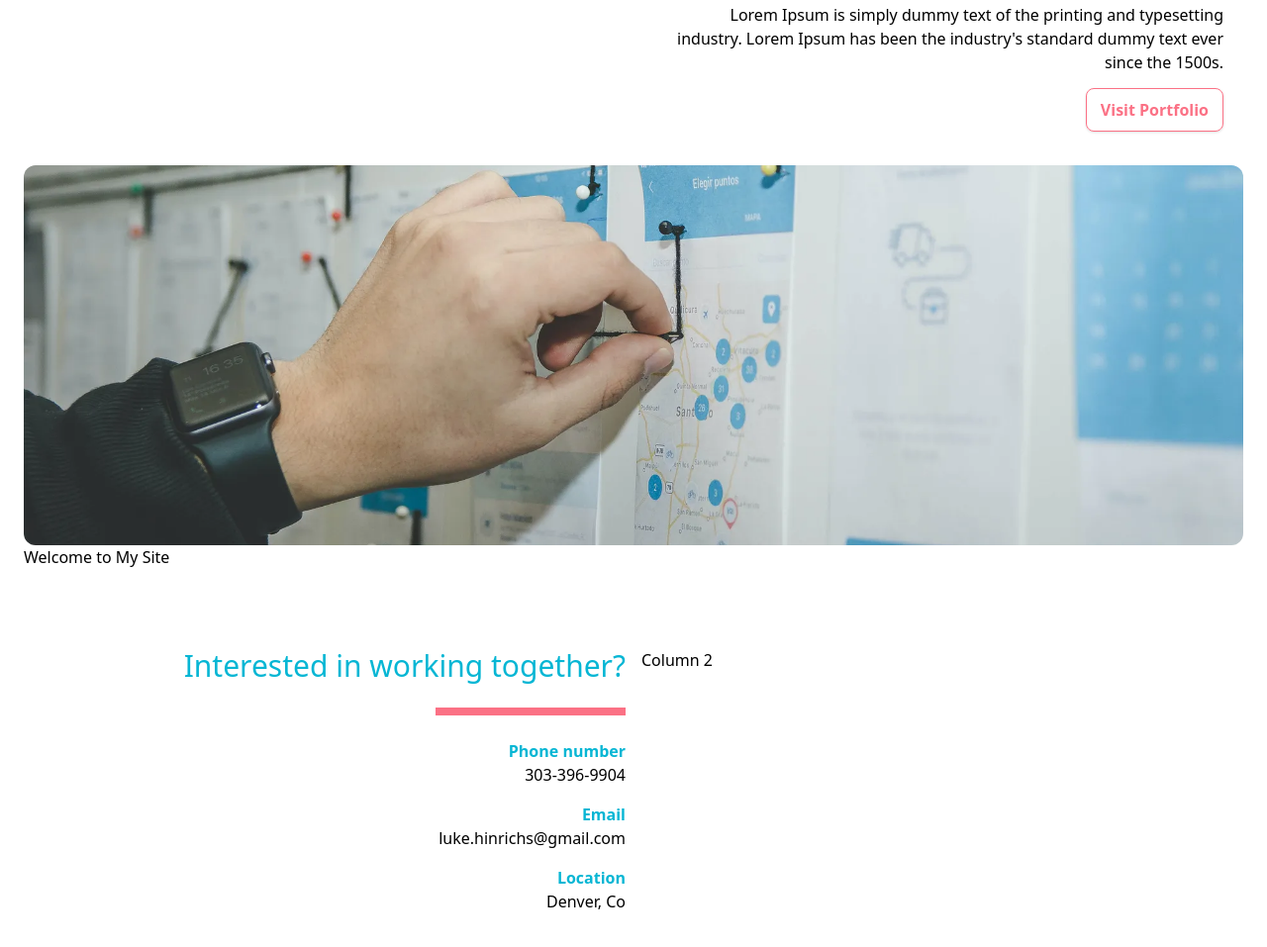
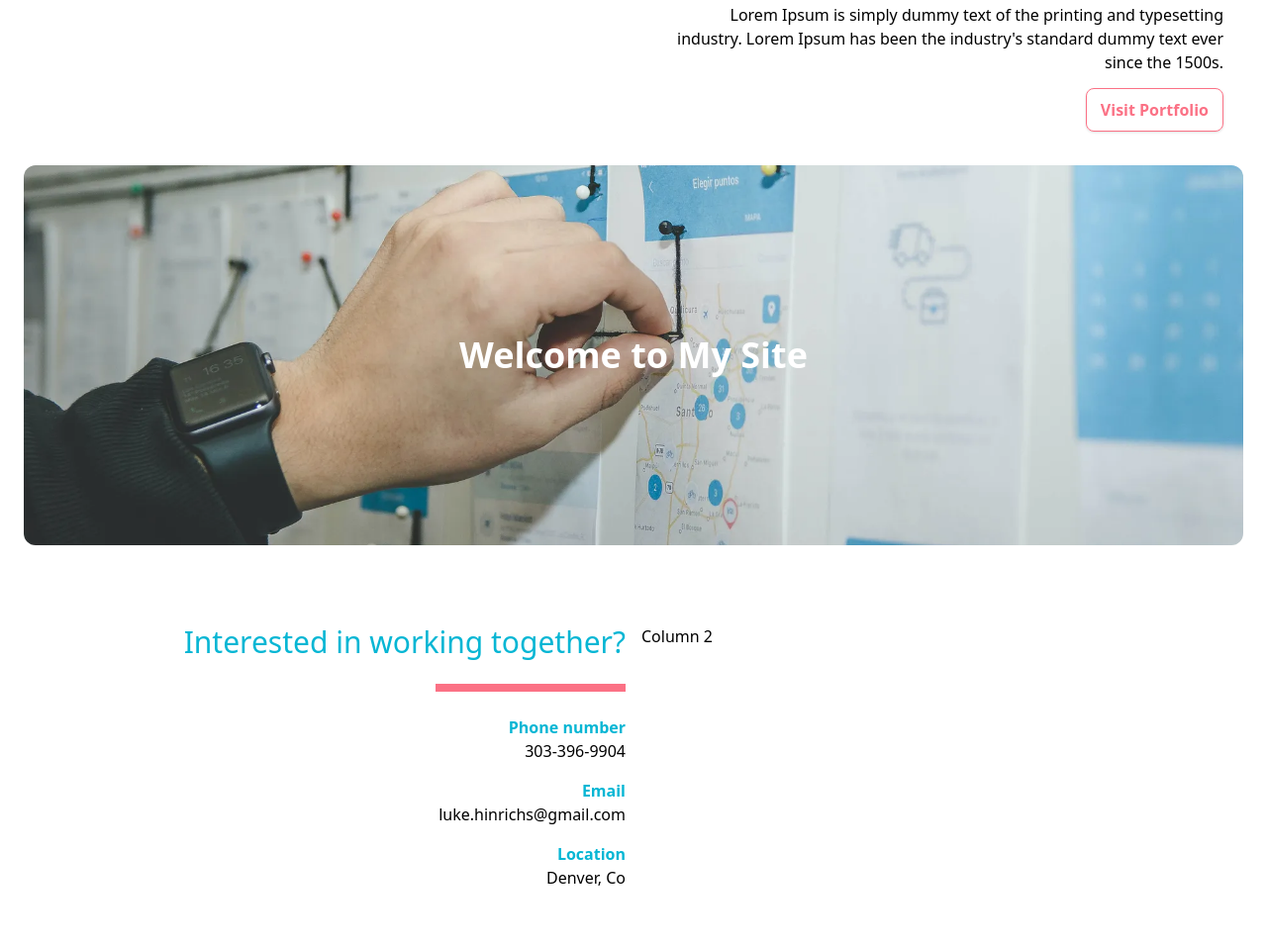
Before and after one commit to lucisiousluke/the-shark-fighter, a Gatsby site: page / in a window 1280 px wide. Shown: the part 1270-2227 px from the top of the page at 99% size. Built offline with nearby package versions, Linux system fonts and the light colour scheme; Gatsby itself is replaced by a stand-in of ours.

Commit message:
positioning with tailwind

```diff
--- a/src/components/backgroundImage.js
+++ b/src/components/backgroundImage.js
@@ -8,7 +8,7 @@ const BackgroundSection = ({ imageData, children }) => {
       <GatsbyImage
         image={imageData} // Pass imageData directly here
         alt="Background"
-        className="relative top-0 left-0 w-full h-96 object-cover z-[-1] rounded-xl"
+        className="absolute top-0 left-0 w-full h-96 object-cover z-[-1] rounded-xl"
       />
       <div className="content">{children}</div>
     </div>
--- a/src/pages/index.js
+++ b/src/pages/index.js
@@ -88,10 +88,13 @@ const IndexPage = ({ data }) => {
             </div>
           </div>
           </section>
+          <section className="relative w-full h-96">
           <BackgroundSection imageData={data.backgroundImage.childImageSharp.gatsbyImageData}>
-            <h1>Welcome to My Site</h1>
+          <div className="absolute inset-0 flex items-center justify-center z-10">
+            <h1 className="text-white text-4xl font-bold text-center">Welcome to My Site</h1>
+          </div>
           </BackgroundSection>
-
+          </section>
          <Contact />
       </Layout>
     </main>
```
